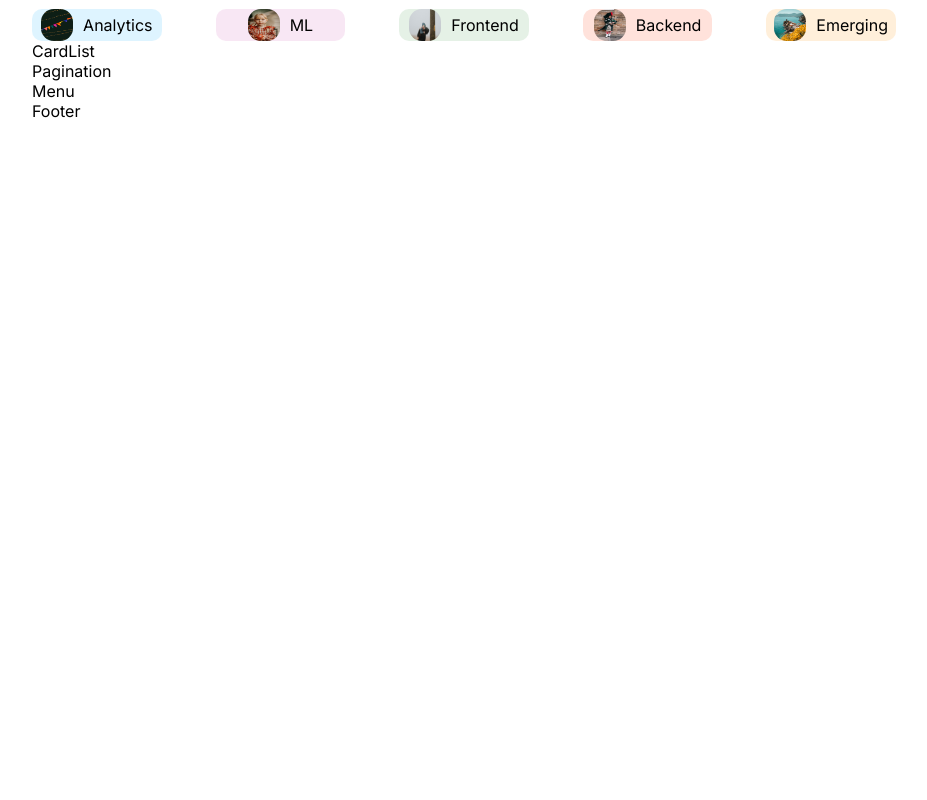
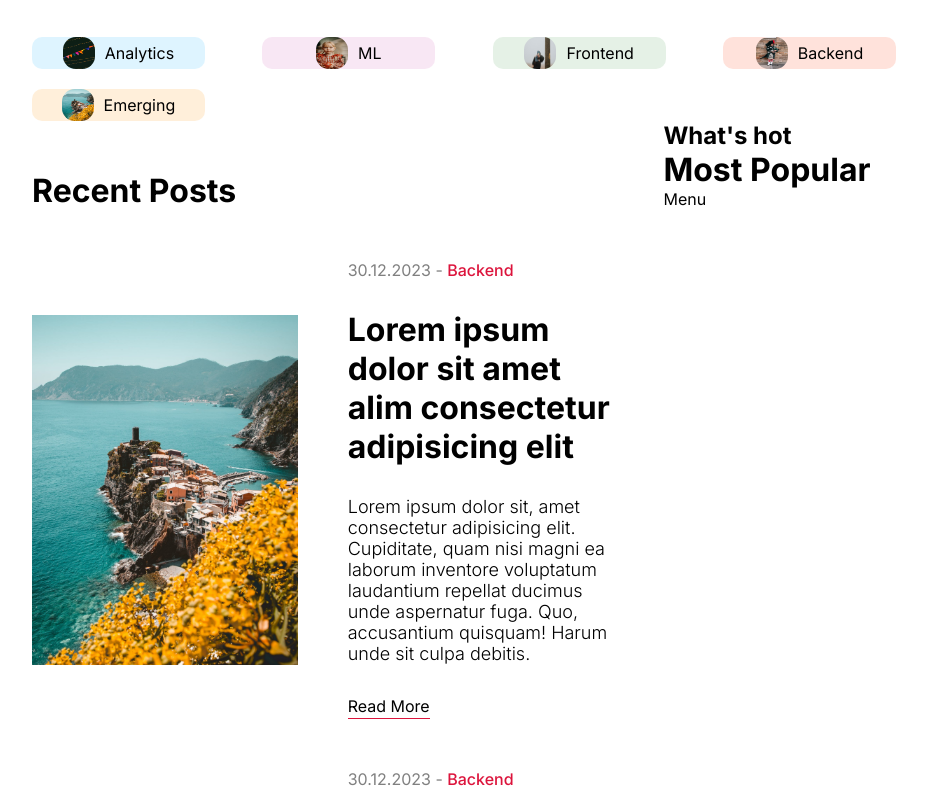
Before and after one commit to Kamire-J/blogapp, a Next.js app: page / in a window 1280 px wide. Shown: the part 1140-1940 px from the top of the page, without its empty margins (176-1103 px from the left). Before the commit the page ends 1261 px from the top, so only its background shows below. Built offline with nearby package versions, Linux system fonts and the light colour scheme.

Commit message:
featured and category list components

```diff
--- a/src/app/homepage.module.css
+++ b/src/app/homepage.module.css
@@ -0,0 +1,4 @@
+.content{
+    display: flex;
+    gap: 50px;
+}
--- /dev/null
+++ b/src/components/card/Card.jsx
@@ -0,0 +1,35 @@
+import React from 'react'
+import styles from './card.module.css'
+import Image from 'next/image'
+import Link from 'next/link'
+
+const Card = () => {
+  return (
+    <div className={styles.container}>
+        <div className={styles.imageContainer}>
+            <Image src='/p1.jpeg' alt=''fill className={styles.image}/>
+          </div>
+          <div className={styles.textContainer}>
+            <div className={styles.detail}>
+                <span className={styles.date}>30.12.2023 - </span>
+                <span className={styles.category}>Backend</span>
+            </div>
+            <Link href="/">
+                <h1>
+                    Lorem ipsum dolor sit amet alim consectetur
+                    adipisicing elit
+                </h1>
+            </Link>
+            <p className={styles.desc}>
+                Lorem ipsum dolor sit, amet consectetur adipisicing elit.
+                Cupiditate, quam nisi magni ea laborum inventore voluptatum
+                laudantium repellat ducimus unde aspernatur fuga.
+                Quo, accusantium quisquam! Harum unde sit culpa debitis.
+            </p>
+            <Link className={styles.link} href="/">Read More</Link>
+          </div>
+    </div>
+  )
+}
+
+export default Card
--- /dev/null
+++ b/src/components/card/card.module.css
@@ -0,0 +1,44 @@
+.container{
+    margin-bottom: 50px;
+    display: flex;
+    align-items: center;
+    gap: 50px;
+}
+
+.imageContainer{
+    flex: 1;
+    height: 350px;
+    position: relative;
+}
+
+.image{
+    object-fit: cover;
+}
+
+.textContainer{
+    flex: 1;
+    display: flex;
+    flex-direction: column;
+    gap: 30px;
+}
+
+.date{
+    color: grey;
+}
+
+.category{
+    color: crimson;
+    font-weight: 500;
+}
+
+.desc{
+    font-size: 18px;
+    font-weight: 300;
+    color: var(--softColor);
+}
+
+.link{
+    border-bottom: 1px solid crimson;
+    width: max-content;
+    padding: 2px 0px;
+}
--- a/src/components/cardlist/CardList.jsx
+++ b/src/components/cardlist/CardList.jsx
@@ -1,10 +1,18 @@
 import React from 'react'
 import Pagination from '../pagination/Pagination'
+import styles from './cardlist.module.css'
+import Image from 'next/image'
+import Card from '../card/Card'
 
 const CardList = () => {
   return (
-    <div>
-      CardList
+    <div className={styles.container}>
+      <h1 className={styles.title}>Recent Posts</h1>
+      <div className={styles.posts}>
+        <Card />
+        <Card />
+        <Card />
+      </div>
       <Pagination/>
     </div>
   )
--- a/src/components/cardlist/cardlist.module.css
+++ b/src/components/cardlist/cardlist.module.css
@@ -0,0 +1,7 @@
+.container{
+    flex: 5;
+}
+
+.title{
+    margin: 50px 0px;
+}
--- a/src/components/categorylist/categorylist.module.css
+++ b/src/components/categorylist/categorylist.module.css
@@ -47,3 +47,24 @@
 .image{
     border-radius: 40%;
 }
+
+@media screen and (max-width: 1280px) {
+    .category {
+      width: 20%;
+    }
+  }
+  @media screen and (max-width: 1024px) {
+    .category {
+      width: 25%;
+    }
+  }
+  @media screen and (max-width: 768px) {
+    .category {
+      width: 45%;
+    }
+  }
+  @media screen and (max-width: 640px) {
+    .category {
+      width: 100%;
+    }
+  }
--- a/src/components/featured/featured.module.css
+++ b/src/components/featured/featured.module.css
@@ -1,49 +1,77 @@
-.container{
+.container {
     margin-top: 30px;
   }
 
-.title{
-    font-size: 66px;
+  .title {
+    font-size: 96px;
     font-weight: 300;
   }
 
-.post{
+  .post {
     margin-top: 60px;
     display: flex;
     align-items: center;
     gap: 50px;
   }
 
-.imgContainer{
+  .imgContainer {
     flex: 1;
     height: 500px;
     position: relative;
   }
 
-.textContainer{
+  .image {
+    object-fit: cover;
+  }
+
+  .textContainer {
     flex: 1;
     display: flex;
     flex-direction: column;
     gap: 20px;
   }
 
-.image{
-    object-fit: cover;
-}
-
-.postTitle{
+  .postTitle {
     font-size: 40px;
   }
 
-.postDesc{
+  .postDesc {
     font-size: 20px;
     font-weight: 300;
     color: var(--softTextColor);
   }
 
-.button{
+  .button {
     padding: 16px 20px;
     border: none;
     border-radius: 5px;
     width: max-content;
   }
+
+  @media screen and (max-width: 1280px) {
+    .title {
+      font-size: 72px;
+    }
+  }
+
+  @media screen and (max-width: 1024px) {
+    .title {
+      font-size: 64px;
+    }
+
+    .imgContainer {
+      display: none;
+    }
+  }
+
+  @media screen and (max-width: 768px) {
+    .title {
+      font-size: 48px;
+    }
+  }
+
+  @media screen and (max-width: 640px) {
+    .title {
+      font-size: 36px;
+    }
+  }
--- a/src/components/menu/Menu.jsx
+++ b/src/components/menu/Menu.jsx
@@ -1,8 +1,17 @@
 import React from 'react'
+import styles from './menu.module.css'
+import Link from 'next/link'
 
 const Menu = () => {
   return (
-    <div>Menu</div>
+    <div className={styles.container}>
+      <h2>{"What's hot"}</h2>
+      <h1>Most Popular</h1>
+      <div className={styles.items}>
+        <Link href="/" className={styles.item}></Link>
+      </div>
+      Menu
+    </div>
   )
 }
 
--- a/src/components/menu/menu.module.css
+++ b/src/components/menu/menu.module.css
@@ -0,0 +1,3 @@
+.container{
+    flex: 2;
+}
```
Lines whose indentation alone changed are shown as unchanged.
